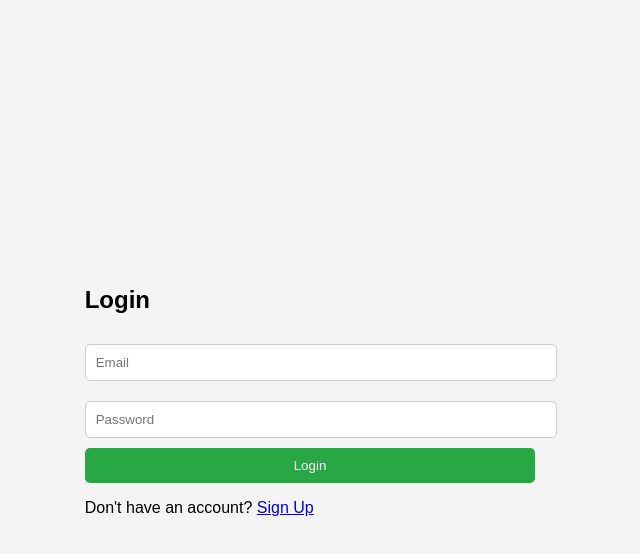
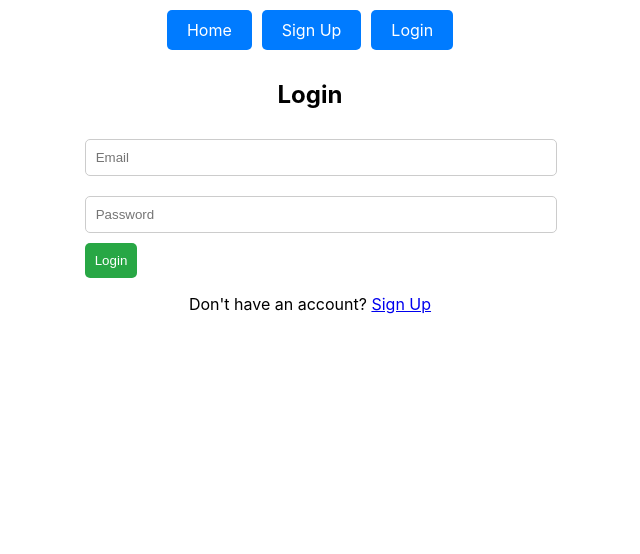
Before and after one commit to kevinqhpham/4353-Project, a React (Create React App) app: page /login in a window 1280 px wide. Shown: the top 554 px of the page, without its empty margins (330-970 px from the left). Built offline with nearby package versions, Linux system fonts and the light colour scheme.

Commit message:
added styling to most pages

```diff
--- a/src/App.css
+++ b/src/App.css
@@ -1,14 +1,16 @@
-body {
-    font-family: Arial, sans-serif;
-    background-color: #f4f4f4;
-    margin: 0;
-    padding: 0;
-    display: flex;
+.header{
+    display:flex;
+    align-items: center;
+    justify-content: center;
+}
+
+.login, .signup{
+    display:flex;
+    flex-direction:column;
     justify-content: center;
     align-items: center;
-    height: 100vh;
+
 }
-
 .container {
 background: white;
 padding: 20px;
@@ -16,6 +18,11 @@ body {
 box-shadow: 0px 4px 6px rgba(0, 0, 0, 0.1);
 width: 300px;
 text-align: center;
+}
+
+.logout{
+    display:flex;
+    justify-content: center;
 }
 
 h2 {
@@ -31,7 +38,6 @@ body {
 }
 
 button {
-    width: 100%;
 padding: 10px;
 background-color: #28a745;
 color: white;
--- a/src/App.js
+++ b/src/App.js
@@ -5,8 +5,10 @@ import HomeHeader from './components/HomeHeader.js'
 function App() {
   return (
     <div className="App">
+      <div className = "header">
+          <HomeHeader/>
+      </div>
       <h1>Home Page</h1>
-      <HomeHeader/>
     </div>
   );
 }
--- a/src/components/HomeHeader.js
+++ b/src/components/HomeHeader.js
@@ -3,7 +3,7 @@ import { Link } from "react-router-dom";
 
 const HomeHeader = () => {
     return (
-        <div style={{ display: 'flex', gap: '10px', backgroundColor: '#333', padding: '10px' }}>
+        <div style={{ display: 'flex', gap: '10px', padding: '10px' }}>
             <Link to='/' style={{ padding: '10px 20px', backgroundColor: '#007bff', color: 'white', borderRadius: '5px', textDecoration: 'none' }}>Home</Link>
             <Link to='/signup' style={{ padding: '10px 20px', backgroundColor: '#007bff', color: 'white', borderRadius: '5px', textDecoration: 'none' }}>Sign Up</Link>
             <Link to='/login' style={{ padding: '10px 20px', backgroundColor: '#007bff', color: 'white', borderRadius: '5px', textDecoration: 'none' }}>Login</Link>
--- a/src/components/UserHeader.js
+++ b/src/components/UserHeader.js
@@ -3,7 +3,7 @@ import { Link } from "react-router-dom";
 
 const UserHeader = () => {
     return (
-        <div style={{ display: 'flex', gap: '10px', backgroundColor: '#333', padding: '10px' }}>
+        <div style={{ display: 'flex', gap: '10px', padding: '10px' }}>
             <Link to='/userpage' style={{ padding: '10px 20px', backgroundColor: '#007bff', color: 'white', borderRadius: '5px', textDecoration: 'none' }}>Home</Link>
             <Link to='/profile' style={{ padding: '10px 20px', backgroundColor: '#007bff', color: 'white', borderRadius: '5px', textDecoration: 'none' }}>Profile</Link>
             <Link to='/inbox' style={{ padding: '10px 20px', backgroundColor: '#007bff', color: 'white', borderRadius: '5px', textDecoration: 'none' }}>Inbox</Link>
--- a/src/pages/Inbox.js
+++ b/src/pages/Inbox.js
@@ -3,8 +3,10 @@ import UserHeader from '../components/UserHeader.js'
 const Inbox = () =>{
     return(
         <div>
+            <div className = "header">
+                <UserHeader/>
+            </div>
             <h1>Inbox</h1>
-            <UserHeader/>
         </div>
     )
 }
--- a/src/pages/Login.js
+++ b/src/pages/Login.js
@@ -1,6 +1,6 @@
 import { useState } from "react";
 import { useNavigate } from "react-router-dom";
-
+import HomeHeader from '../components/HomeHeader.js'
 function Login() {
   const [user, setUser] = useState({ email: "", password: "" });
   const navigate = useNavigate();
@@ -23,9 +23,13 @@ function Login() {
   };
 
   return (
-    <div className="flex flex-col items-center p-6">
-      <h2 className="text-2xl font-bold mb-4">Login</h2>
-      <form onSubmit={handleSubmit} className="space-y-4 w-80">
+    <div>
+      <div className = "header">
+          <HomeHeader/>
+      </div>
+      <div className = "login">
+      <h2>Login</h2>
+      <form onSubmit={handleSubmit}>
         <input
           type="email"
           name="email"
@@ -42,13 +46,14 @@ function Login() {
           onChange={handleChange}
           required
         />
-        <button type="submit" className="bg-green-500 text-white p-2 w-full">
+        <button type="submit">
           Login
         </button>
       </form>
       <p className="mt-2">
-        Don't have an account? <a href="/" className="text-blue-600">Sign Up</a>
+        Don't have an account? <a href="/">Sign Up</a>
       </p>
+      </div>
     </div>
   );
 }
--- a/src/pages/Profile.js
+++ b/src/pages/Profile.js
@@ -3,8 +3,12 @@ import UserHeader from '../components/UserHeader.js'
 const Profile = () =>{
     return(
         <div>
-            <h1>Profile</h1>
-            <UserHeader/>
+            <div className = "header">
+                <UserHeader/>
+            </div>
+            <div className = "body">
+                <h1>Profile</h1>
+            </div>
         </div>
     )
 }
--- a/src/pages/Signup.js
+++ b/src/pages/Signup.js
@@ -1,6 +1,6 @@
 import { useState } from "react";
 import { useNavigate } from "react-router-dom";
-
+import HomeHeader from '../components/HomeHeader.js'
 function Signup() {
   const [user, setUser] = useState({ email: "", password: "" });
   const navigate = useNavigate();
@@ -23,14 +23,17 @@ function Signup() {
   };
 
   return (
-    <div className="flex flex-col items-center p-6">
-      <h2 className="text-2xl font-bold mb-4">Sign Up</h2>
-      <form onSubmit={handleSubmit} className="space-y-4 w-80">
+    <div>
+      <div className = "header">
+          <HomeHeader/>
+      </div>
+      <div className = "signup">
+      <h2>Sign Up</h2>
+      <form onSubmit={handleSubmit}>
         <input
           type="email"
           name="email"
           placeholder="Email"
-          className="border p-2 w-full"
           onChange={handleChange}
           required
         />
@@ -38,17 +41,17 @@ function Signup() {
           type="password"
           name="password"
           placeholder="Password"
-          className="border p-2 w-full"
           onChange={handleChange}
           required
         />
-        <button type="submit" className="bg-blue-500 text-white p-2 w-full">
+        <button type="submit">
           Sign Up
         </button>
       </form>
       <p className="mt-2">
-        Already have an account? <a href="/login" className="text-blue-600">Login</a>
+        Already have an account? <a href="/login">Login</a>
       </p>
+      </div>
     </div>
   );
 }
--- a/src/pages/UserPage.js
+++ b/src/pages/UserPage.js
@@ -11,10 +11,14 @@ function UserPage() {
 
   return (
     <div className="flex flex-col items-center p-6">
-      <UserHeader/>
-      <button onClick={handleLogout} className="bg-red-500 text-white p-2 mt-4">
-        Logout
-      </button>
+      <div className = "header">
+          <UserHeader/>
+      </div>
+      <div className = "logout">
+        <button onClick={handleLogout}>
+            Logout
+        </button>
+      </div>
     </div>
   );
 }
```
Lines whose indentation alone changed are shown as unchanged.
